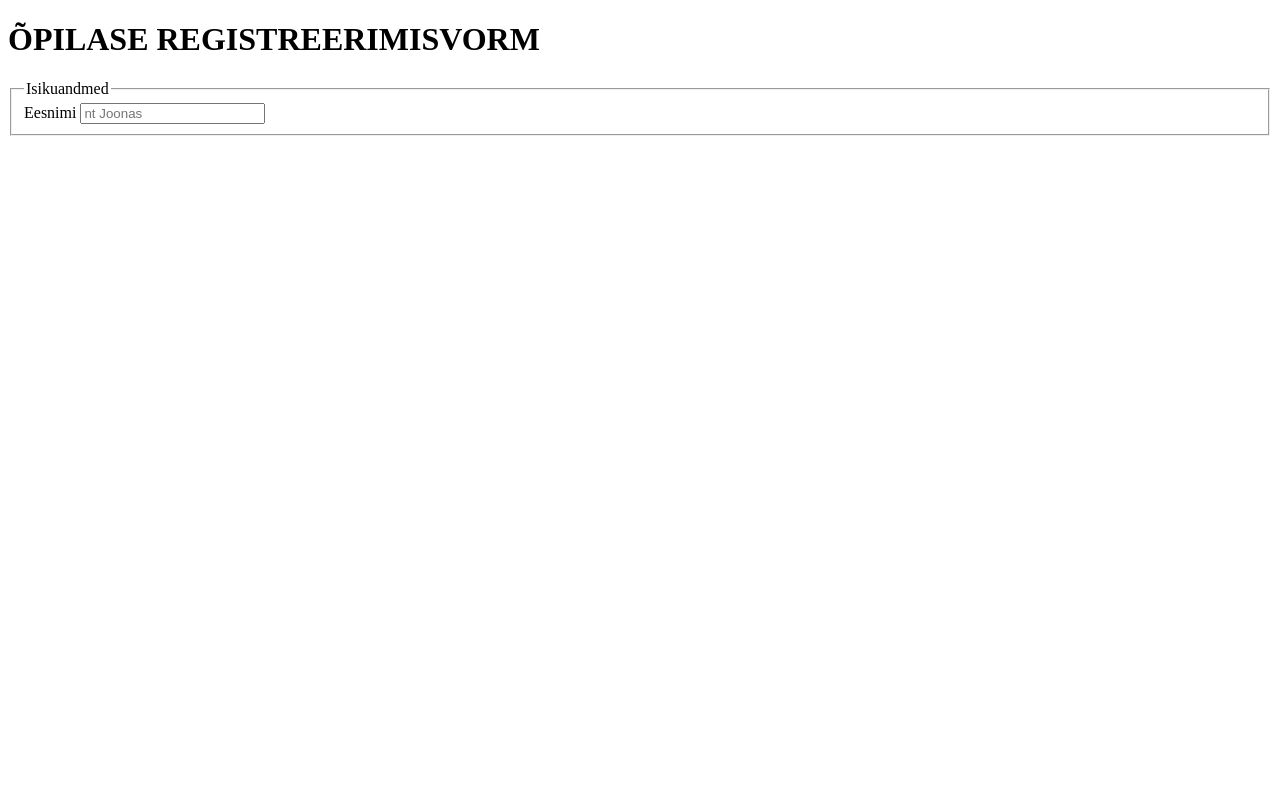
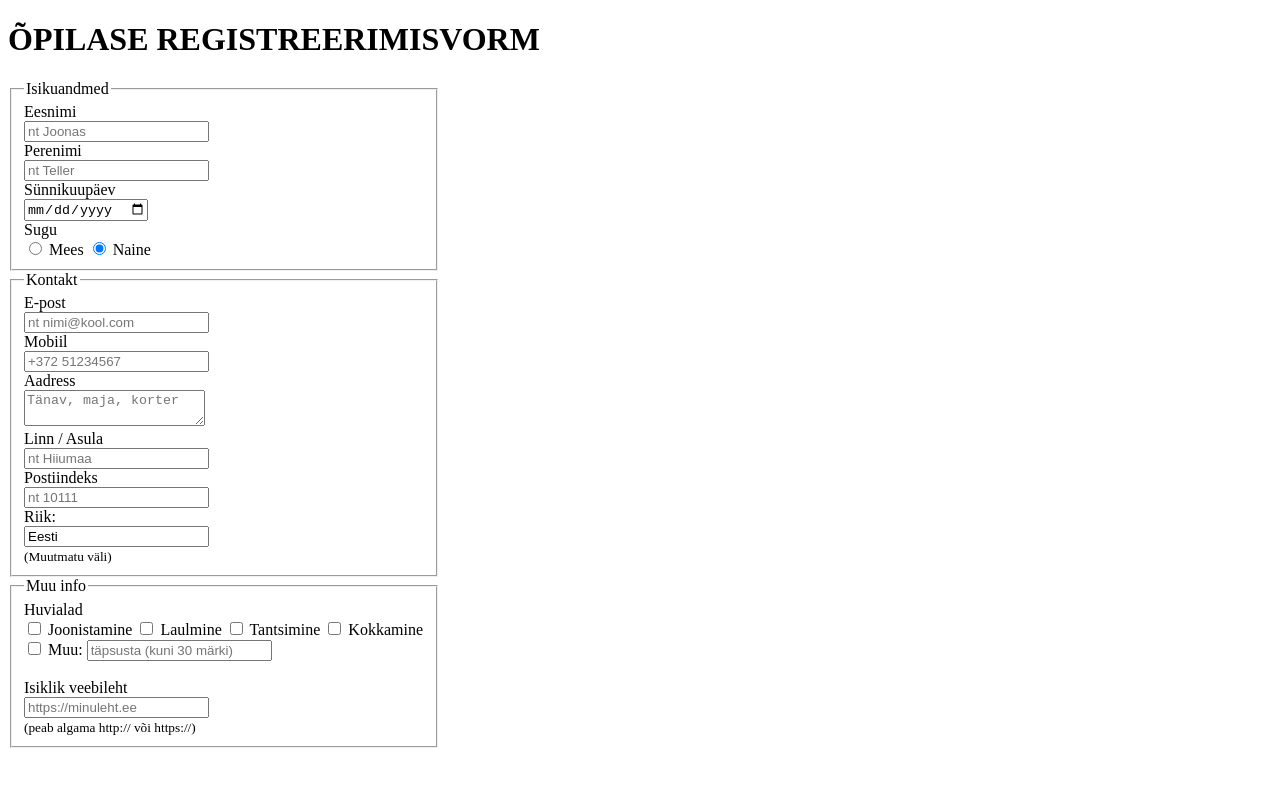
Before and after one commit to JoonasTeller/HTML25, a plain HTML site: page yl10.html in a window 1280 px wide. Drawn offline with Linux system fonts and the light colour scheme.

Commit message:
Add files via upload

```diff
--- a/yl10.html
+++ b/yl10.html
@@ -13,14 +13,63 @@
 </head>
 <body>
     <!-- Joonas 13.11.25 -->
+    <!-- Tere Mario :D 27.11.25 -->
+    <!-- HTML on väga lahe ;) 27.11.25 -->
     <h1>ÕPILASE REGISTREERIMISVORM</h1>
     <form action="#" method="get">
-            <fieldset>
+            <fieldset style="width:400px">
                 <legend>Isikuandmed</legend>
-                <label for="fname">Eesnimi</label>
+                <label for="fname">Eesnimi</label><br>
                 <input type="text" id="fname" required placeholder="nt Joonas" maxlength="24">
+                <br>
+                <label for="fname">Perenimi</label><br>
+                <input type="text" id="fname" required placeholder="nt Teller" maxlength="24">
+                <br>
+                <label for="fname">Sünnikuupäev</label><br>
+                <input type="date" id="fname" required placeholder="" maxlength="30">
+                <br>
+                <label for="fname">Sugu</label><br>
+                <input type="radio" name="tuba" value="Mees"> Mees
+                <input type="radio" name="tuba" value="Naine" checked> Naine
+                <br>
             </fieldset>
 
+            <fieldset style="width:400px">
+                <legend>Kontakt</legend>
+                <label for="fname">E-post</label><br>
+                <input type="text" id="fname" required placeholder="nt nimi@kool.com" maxlength="100">
+                <br>
+                <label for="fname">Mobiil</label><br>
+                <input type="text" id="fname" required placeholder="+372 51234567" maxlength="15">
+                <br>
+                <label for="fname">Aadress</label><br>
+                <textarea name="aadress" id="aadress" placeholder="Tänav, maja, korter"></textarea>
+                <br>
+                <label for="fname">Linn / Asula</label><br>
+                <input type="text" id="fname" required placeholder="nt Hiiumaa" maxlength="30">
+                <br>
+                <label for="fname">Postiindeks</label><br>
+                <input type="text" id="fname" required placeholder="nt 10111" maxlength="5">
+                <br>
+                <label for="Riik">Riik:</label><br>
+                <input type="text" id="Riik" name="Riik" value="Eesti" readonly><br>
+                <small>(Muutmatu väli)</small>
+            </fieldset>
+            <fieldset style="width:400px">
+                <legend>Muu info</legend>
+                <label for="Riik">Huvialad</label><br>
+                <input type="checkbox" name="Joonistamine"> Joonistamine
+                <input type="checkbox" name="Laulmine"> Laulmine
+                <input type="checkbox" name="Tantsimine"> Tantsimine
+                <input type="checkbox" name="Kokkamine"> Kokkamine <br>
+                <input type="checkbox" name="Muu:"> Muu:
+                <input type="text" id="fname" required placeholder="täpsusta (kuni 30 märki)" maxlength="30">
+                <br>
+                <br><label for="Riik">Isiklik veebileht</label><br>
+                <input type="text" id="fname" required placeholder="https://minuleht.ee" maxlength="50">
+                <br>
+                <small>(peab algama http:// või https://)</small>
+            </fieldset>
     </form>
 </body>
 </html>
```
